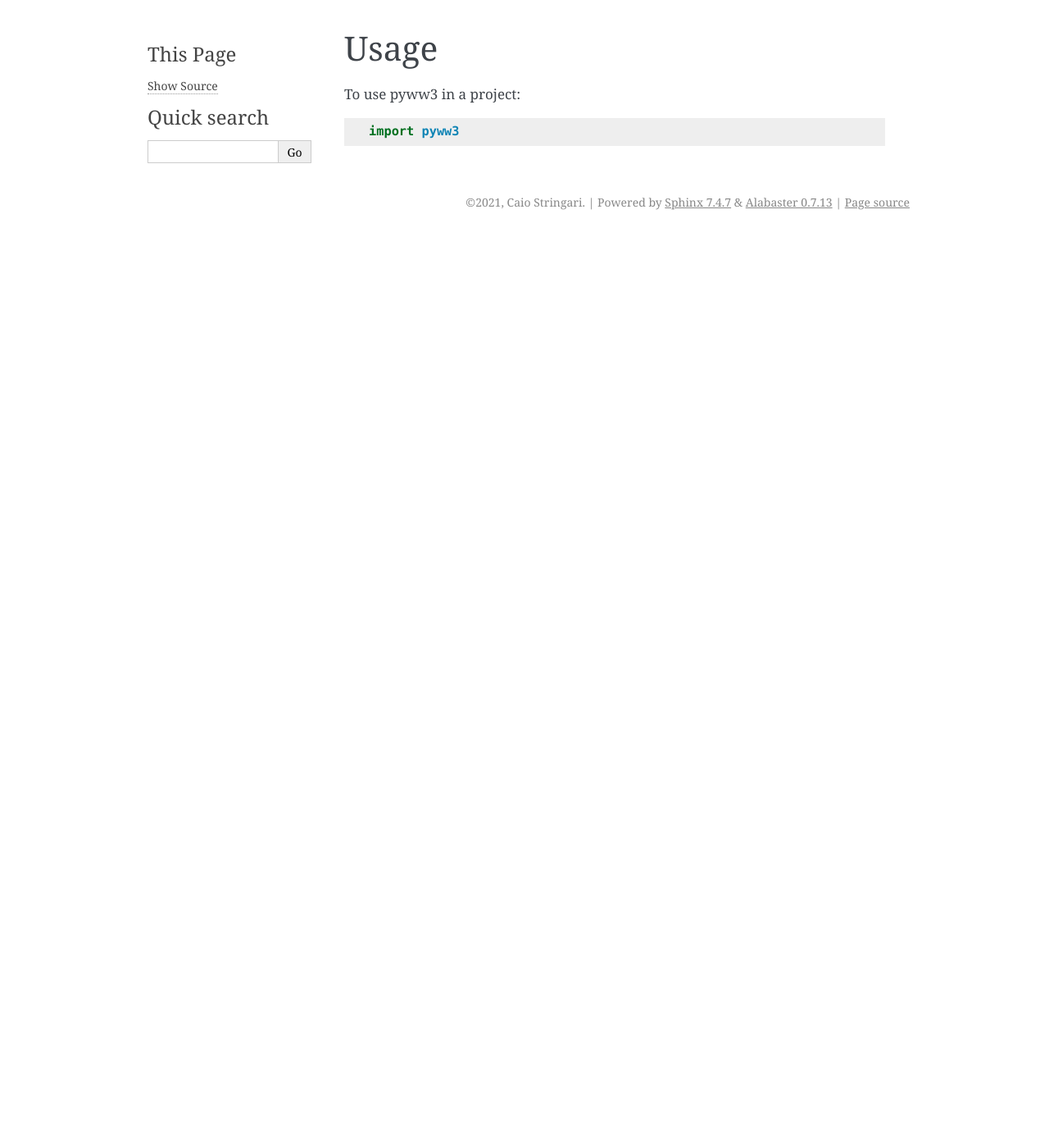
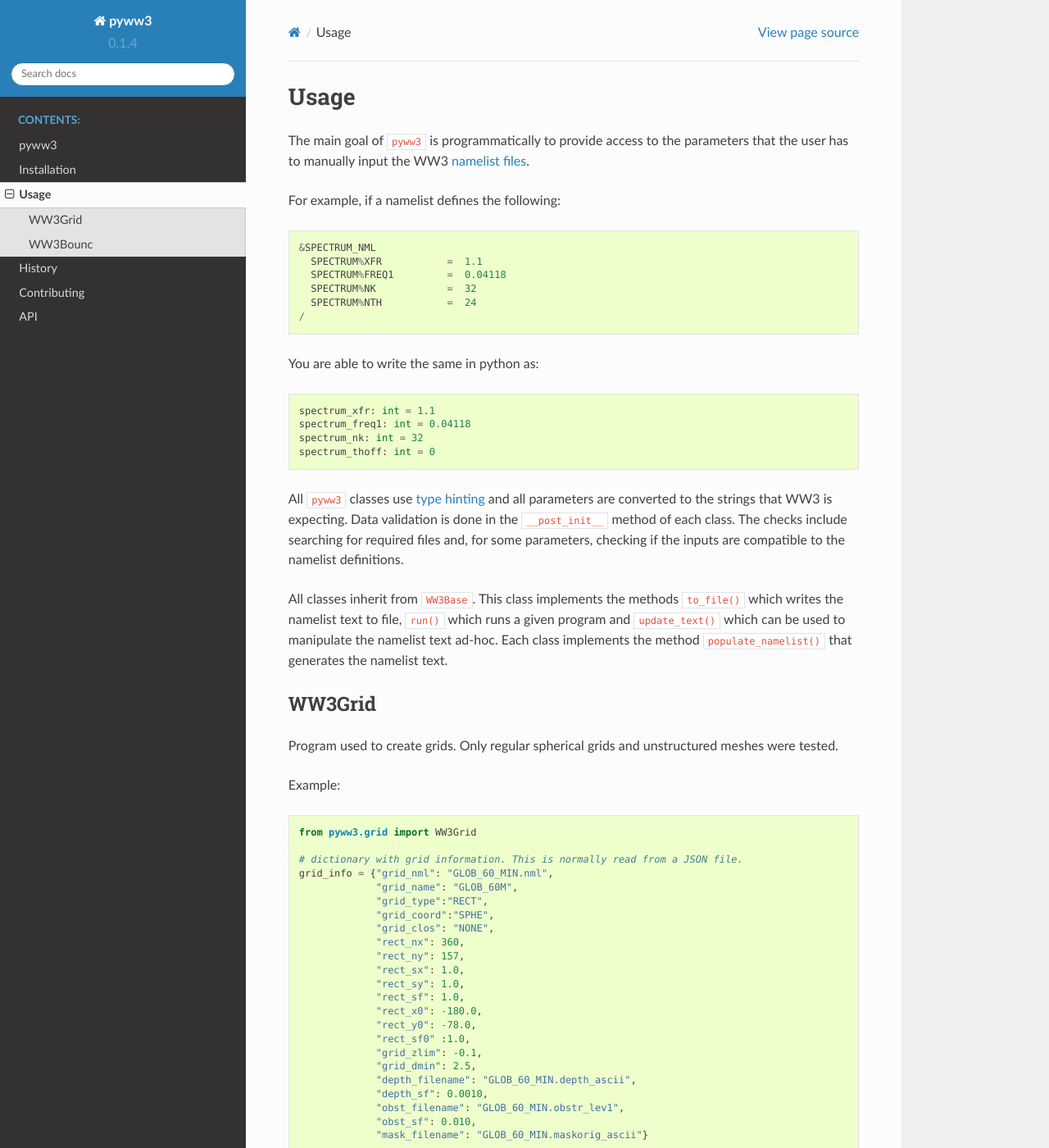
Before and after one commit to caiostringari/pyww3, a Sphinx documentation site: the page built from docs/usage.rst, in a window 1280 px wide and 1400 px high. Shown: the whole window at 82% size. Built offline with Sphinx 7.4.7 and the Read the Docs theme 2.0.0, drawn with Linux system fonts in a browser that asks for light colours; some of the changed text lies outside the part shown.

Commit message:
fix a bug, start building up the documentation

```diff
--- a/docs/conf.py
+++ b/docs/conf.py
@@ -86,7 +86,7 @@ todo_include_todos = False
 # The theme to use for HTML and HTML Help pages.  See the documentation for
 # a list of builtin themes.
 #
-html_theme = 'alabaster'
+html_theme = 'sphinx_rtd_theme'
 
 # Theme options are theme-specific and customize the look and feel of a
 # theme further.  For a list of options available for each theme, see the
--- a/docs/usage.rst
+++ b/docs/usage.rst
@@ -2,6 +2,144 @@
 Usage
 =====
 
-To use pyww3 in a project::
+The main goal of ``pyww3`` is programmatically to provide access to the
+parameters that the user has to manually input the WW3 `namelist files`_.
 
-    import pyww3
+.. _namelist files: https://github.com/NOAA-EMC/WW3/tree/develop/model/nml
+
+
+For example, if a namelist defines the following:
+
+.. code-block::
+
+    &SPECTRUM_NML
+      SPECTRUM%XFR           =  1.1
+      SPECTRUM%FREQ1         =  0.04118
+      SPECTRUM%NK            =  32
+      SPECTRUM%NTH           =  24
+    /
+
+You are able to write the same in python as:
+
+.. code-block:: python
+
+    spectrum_xfr: int = 1.1
+    spectrum_freq1: int = 0.04118
+    spectrum_nk: int = 32
+    spectrum_thoff: int = 0
+
+
+All ``pyww3`` classes use `type hinting`_ and all parameters are converted to the strings
+that WW3 is expecting. Data validation is done in the ``__post_init__``
+method of each class. The checks include searching for required files and, for
+some parameters, checking if the inputs are compatible to the namelist definitions.
+
+.. _type hinting: https://docs.python.org/3/library/typing.html
+
+
+All classes inherit from ``WW3Base``. This class
+implements the methods ``to_file()`` which writes the namelist text to file, ``run()``
+which runs a given program and ``update_text()`` which can be used to manipulate
+the namelist text ad-hoc. Each class implements the method ``populate_namelist()``
+that generates the namelist text.
+
+
+WW3Grid
+-------
+
+Program used to create grids. Only regular spherical grids and unstructured
+meshes were tested.
+
+Example:
+
+.. code-block:: python
+
+    from pyww3.grid import WW3Grid
+
+    # dictionary with grid information. This is normally read from a JSON file.
+    grid_info = {"grid_nml": "GLOB_60_MIN.nml",
+                 "grid_name": "GLOB_60M",
+                 "grid_type":"RECT",
+                 "grid_coord":"SPHE",
+                 "grid_clos": "NONE",
+                 "rect_nx": 360,
+                 "rect_ny": 157,
+                 "rect_sx": 1.0,
+                 "rect_sy": 1.0,
+                 "rect_sf": 1.0,
+                 "rect_x0": -180.0,
+                 "rect_y0": -78.0,
+                 "rect_sf0" :1.0,
+                 "grid_zlim": -0.1,
+                 "grid_dmin": 2.5,
+                 "depth_filename": "GLOB_60_MIN.depth_ascii",
+                 "depth_sf": 0.0010,
+                 "obst_filename": "GLOB_60_MIN.obstr_lev1",
+                 "obst_sf": 0.010,
+                 "mask_filename": "GLOB_60_MIN.maskorig_ascii"}
+
+    # create the instance
+    W = WW3GRid(runpath="some/valid/path/",
+                grid_name=grid_info["grid_type"],
+                grid_nml=grid_info["grid_nml"],
+                grid_type=grid_info["grid_type"],
+                grid_coord=grid_info["grid_coord"],
+                grid_clos=grid_info["grid_clos"],
+                rect_nx=grid_info["rect_nx"],
+                rect_ny=grid_info["rect_ny"],
+                rect_sx=grid_info["rect_sx"],
+                rect_sy=grid_info["rect_sy"],
+                rect_sf=grid_info["rect_sf"],
+                rect_x0=grid_info["rect_x0"],
+                rect_y0=grid_info["rect_y0"],
+                rect_sf0=grid_info["rect_sf0"],
+                grid_zlim=grid_info["grid_zlim"],
+                grid_dmin=grid_info["grid_dmin"],
+                depth_filename=os.path.join(datapath, grid_info["depth_filename"]),
+                depth_sf=grid_info["depth_sf"],
+                obst_filename=os.path.join(datapath, grid_info["obst_filename"]),
+                obst_sf=grid_info["obst_sf"],
+                mask_filename=os.path.join(datapath, grid_info["mask_filename"]))
+
+    # update namelist blocks that could cause errors.
+    W.update_text("&SED_NML", action="remove")
+    W.update_text("&SLOPE_NML", action="remove")
+    W.update_text("&CURV_NML", action="remove")
+    W.update_text("&UNST_NML", action="remove")
+
+    # Update the timesteps. Don't forget to update the namelist text!
+    W.timesteps_dtmax = 480.0 * 3
+    W.timesteps_dtxy = 160.0 * 3
+    W.timesteps_dtkth = 240.0 * 3
+    W.timesteps_dtmin = 10.0 * 3
+    W.text = W.populate_namelist()
+
+    # write ww3_grid.namelist in the `runpath`.
+    W.to_file()
+
+    # run `ww3_grid` in the `runpath`.
+    W.run()
+
+
+WW3Bounc
+--------
+
+Program used to post-process spectral netcdf files generated with ``ww3_ounp``.
+Usually used to created boundary conditions to a nested simulation.
+
+Example:
+
+.. code-block:: python
+
+    from pyww3.bounc import WW3Bounc
+
+    # create the instance
+    W = WW3Bounc(runpath="some/valid/path/",
+                 mod_def="mod_def.ww3",
+                 bound_file="somefile.nc")
+
+    # write ww3_bounc.namelist in the `runpath`.
+    W.to_file()
+
+    # run `ww3_bounc` in the `runpath`.
+    W.run()
```
Also changed, not shown: docs/API.rst (added, +47 -0 lines), docs/index.rst (+2 -8 lines), 8 other files.
